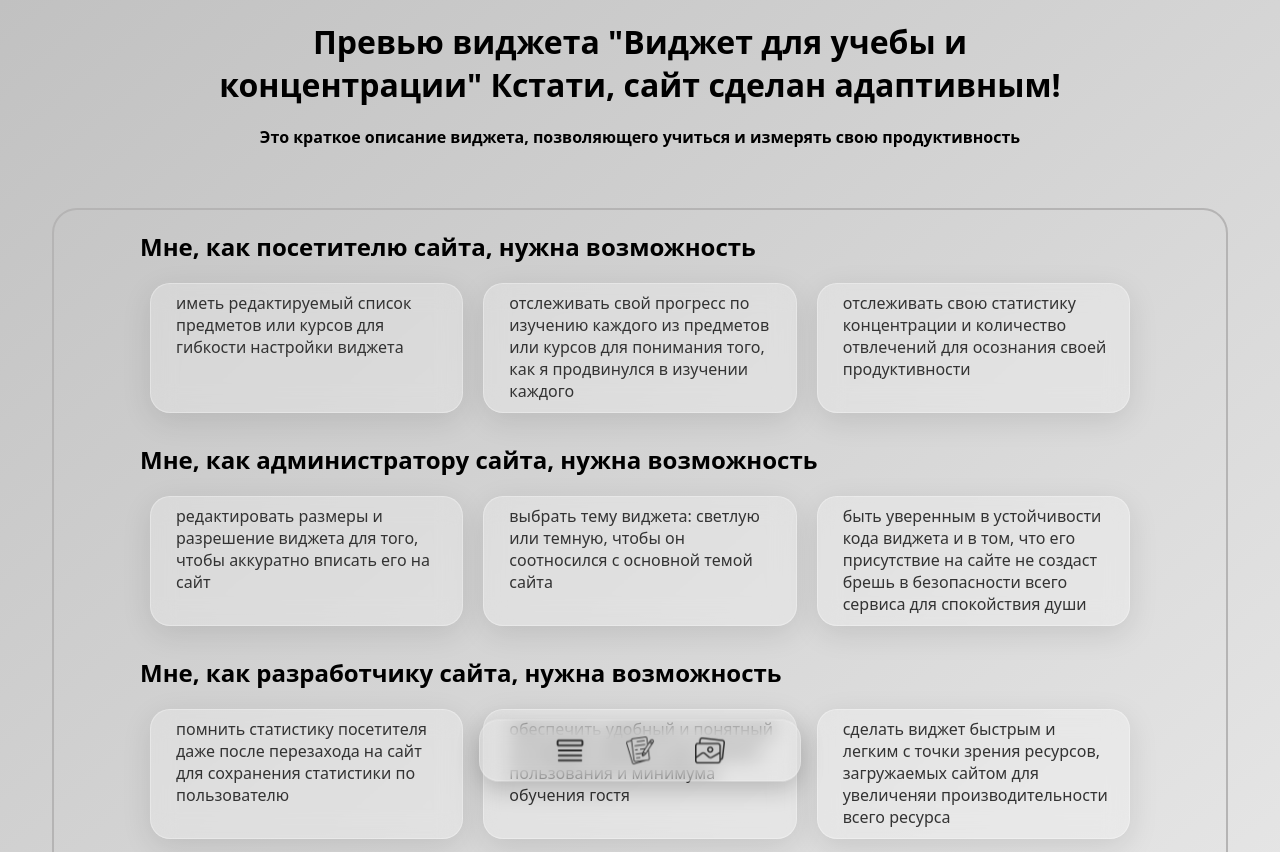
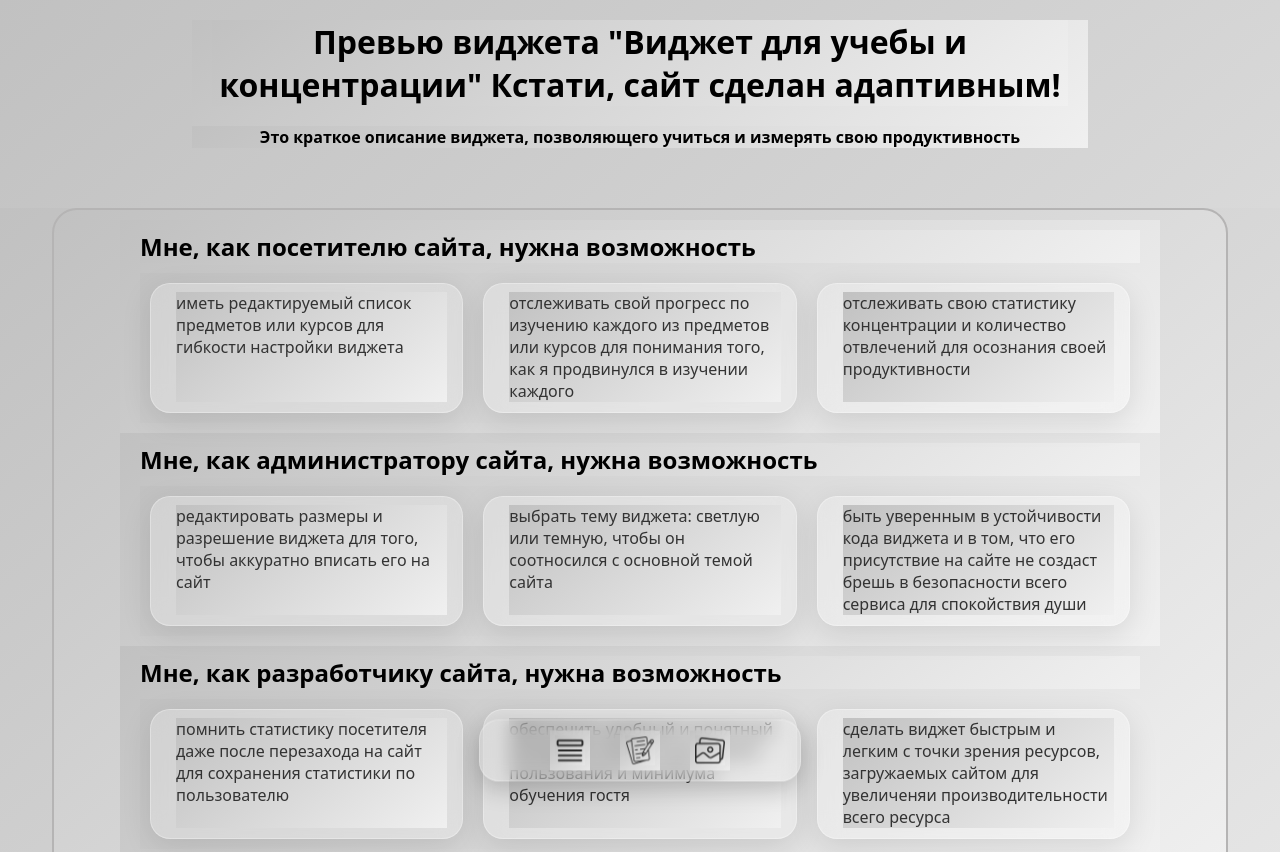
Before and after one commit to a-rtem-sch/NIS-JS-HW-1, a plain HTML site: page index.html in a window 1280 px wide. Shown: the top 852 px of the page. Drawn offline with Linux system fonts and the light colour scheme.

Commit message:
background changed

```diff
--- a/style.css
+++ b/style.css
@@ -1,6 +1,7 @@
 * {
   margin: 0;
   padding: 0;
+	background: linear-gradient(320deg, #f0f0f0, #c1c1c1);
 }
 
 body {
```
